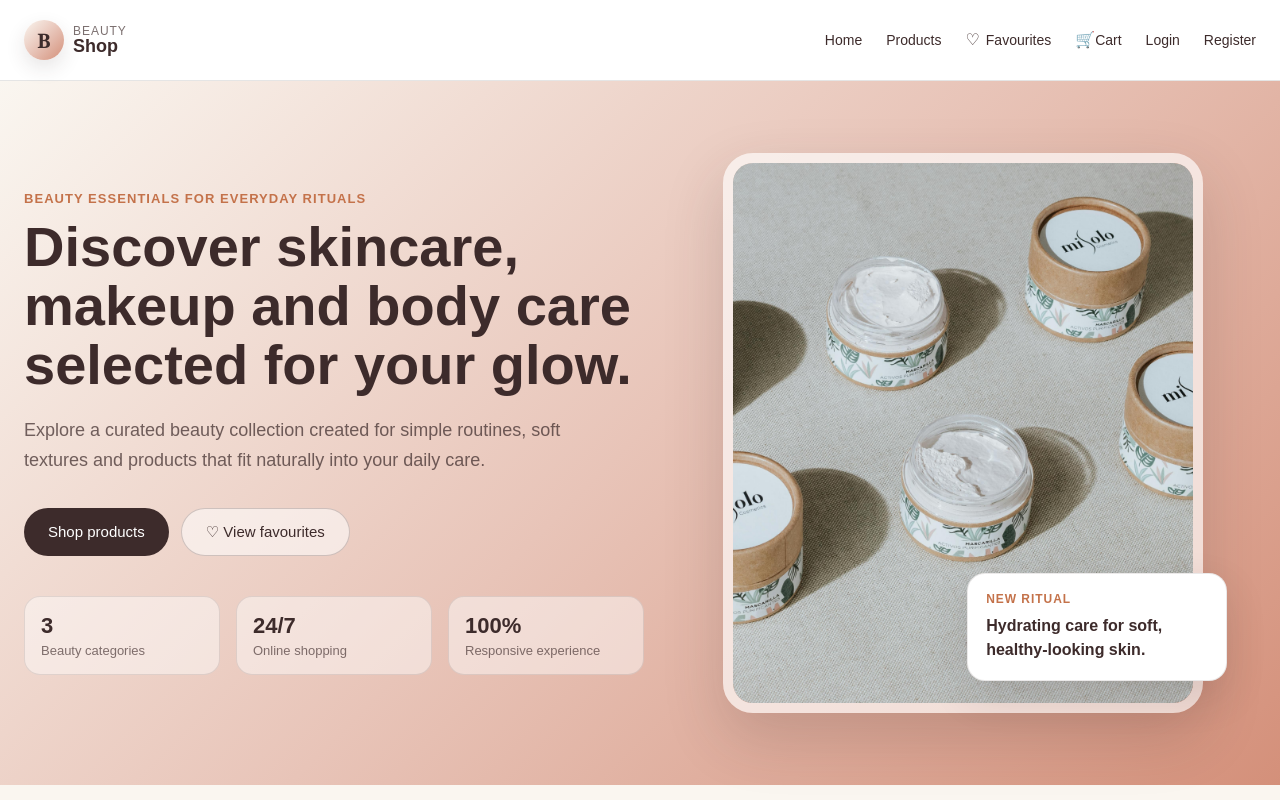
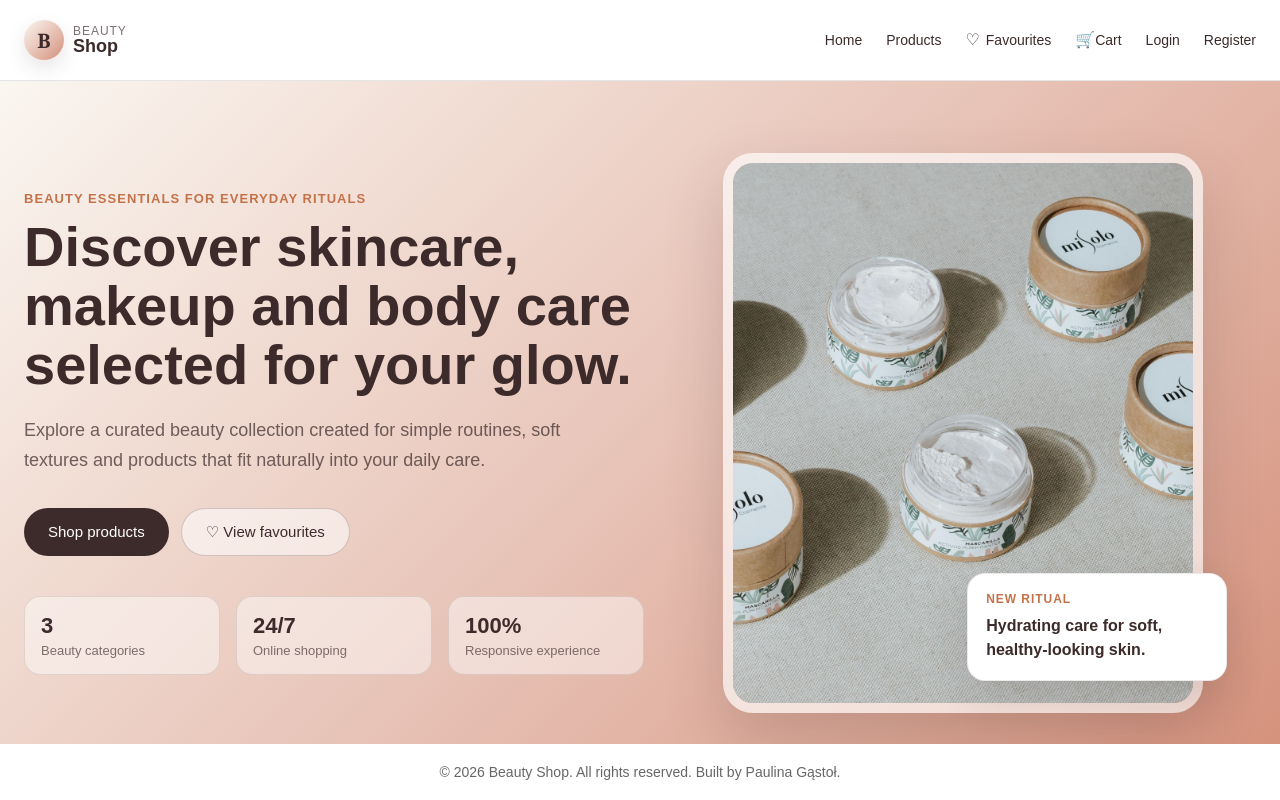
Before and after one commit to byPG/online_store_React, a React (Vite) app: page / in a window 1280 px wide. Shown: the top 800 px of the page. Built offline with nearby package versions, Linux system fonts and the light colour scheme; no server answers.

Commit message:
update footer styles for improved layout and positioning

```diff
--- a/src/style.css
+++ b/src/style.css
@@ -224,10 +224,15 @@ main > p {
 }
 
 .footer-container {
-  max-width: 1200px;
+  max-width: 100%;
   margin: 0 auto;
   padding: 20px 24px;
   text-align: center;
+  position: fixed;
+  bottom: 0;
+  left: 0;
+  right: 0;
+  background-color: white;
 }
 
 .footer-container p {
```
